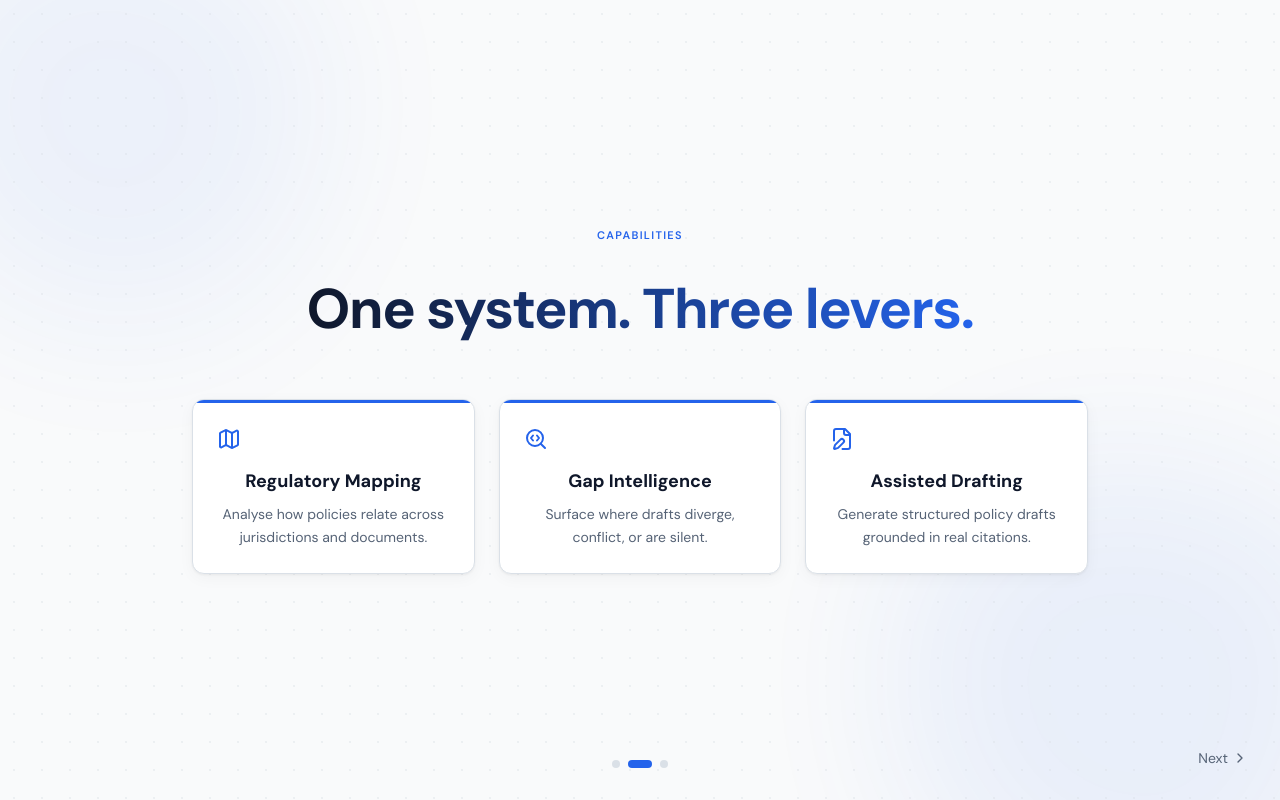
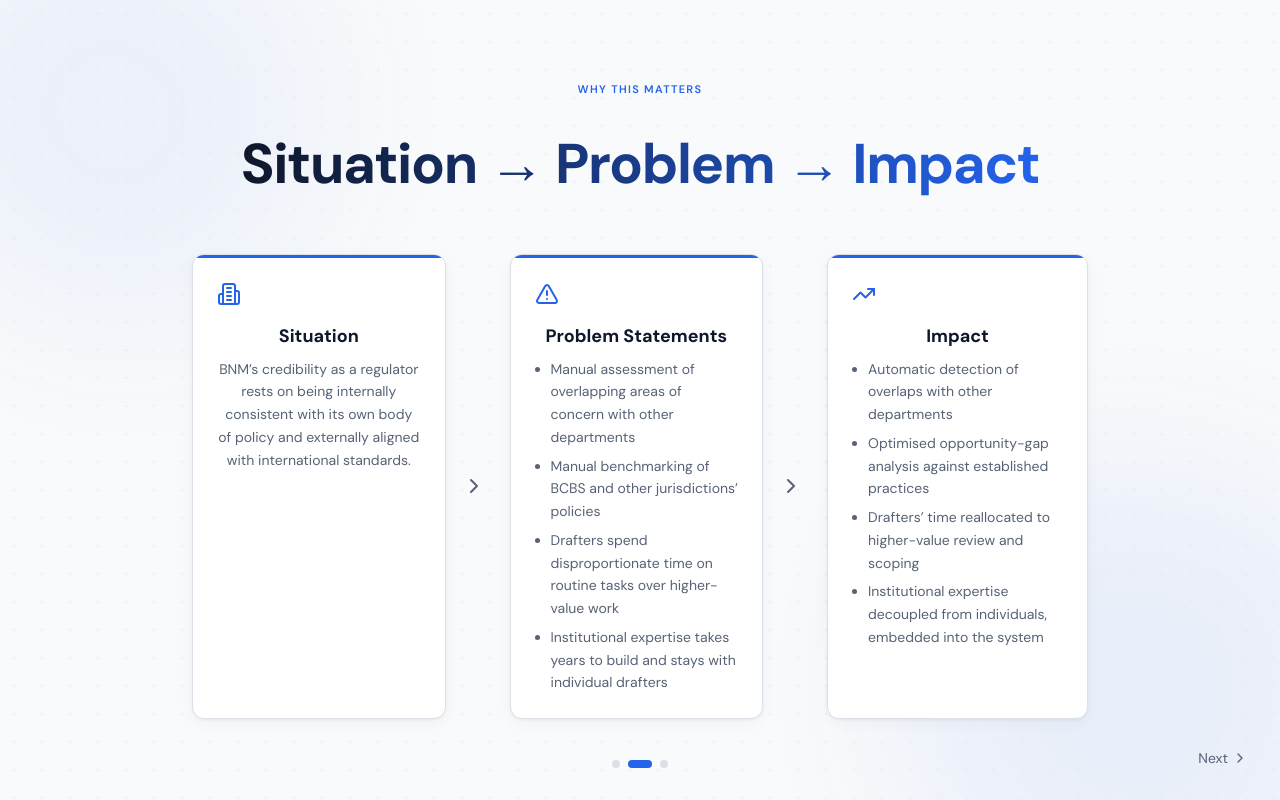
Before and after one commit to dzaffren/copa-hackathon, a React (Vite) app in the folder frontend/: page /intro in a window 1280 px wide. Both pictures are taken after a click on the button "Next". Built offline with nearby package versions, Linux system fonts and the light colour scheme; no server answers.

Commit message:
feat: implement multi-slide IntroPage redesign, presentation scripts, and supporting documentation

```diff
--- a/frontend/src/features/intro/IntroPage.tsx
+++ b/frontend/src/features/intro/IntroPage.tsx
@@ -3,9 +3,9 @@
 import {
   ChevronDown,
   ChevronRight,
-  Map,
-  SearchCode,
-  FileEdit,
+  Building2,
+  AlertTriangle,
+  TrendingUp,
   type LucideIcon,
 } from "lucide-react";
 
@@ -173,7 +173,7 @@
 interface FeatureCardProps {
   icon: LucideIcon;
   title: string;
-  description: string;
+  description: ReactNode;
   delayMs: number;
   active: boolean;
   reduceMotion: boolean;
@@ -192,7 +192,7 @@
 }: FeatureCardProps) {
   return (
     <div
-      className="w-full max-w-xs overflow-hidden rounded-xl motion-reduce:opacity-100"
+      className="flex h-full w-full max-w-xs flex-col overflow-hidden rounded-xl motion-reduce:opacity-100"
       style={{
         backgroundColor: "hsl(var(--card))",
         border: "1px solid hsl(var(--border))",
@@ -203,41 +203,61 @@
             : `fadeSlideUp 0.5s ${delayMs}ms var(--ease-out-expo) both`,
       }}
     >
-      <div className="h-[3px] w-full" style={{ backgroundColor: "hsl(var(--primary))" }} />
-      <div className="p-6">
-        <Icon className="h-6 w-6" style={{ color: "hsl(var(--primary))" }} />
+      <div className="h-[3px] w-full flex-shrink-0" style={{ backgroundColor: "hsl(var(--primary))" }} />
+      <div className="flex flex-1 flex-col p-6">
+        <Icon className="h-6 w-6 flex-shrink-0" style={{ color: "hsl(var(--primary))" }} />
         <h3
-          className="mt-4 text-lg font-bold"
+          className="mt-4 flex-shrink-0 text-lg font-bold"
           style={{ color: "hsl(var(--foreground))", fontFamily: FONT_FAMILY }}
         >
           {title}
         </h3>
-        <p
-          className="mt-2 text-sm leading-relaxed"
+        <div
+          className="mt-2 flex-1 text-sm leading-relaxed"
           style={{ color: "hsl(var(--muted-foreground))", fontFamily: FONT_FAMILY }}
         >
           {description}
-        </p>
+        </div>
       </div>
     </div>
   );
 }
 
-const FEATURES: { icon: LucideIcon; title: string; description: string }[] = [
+const SIP_CARDS: { icon: LucideIcon; title: string; description: ReactNode }[] = [
   {
-    icon: Map,
-    title: "Regulatory Mapping",
-    description: "Analyse how policies relate across jurisdictions and documents.",
+    icon: Building2,
+    title: "Situation",
+    description: (
+      <p>
+        BNM&rsquo;s credibility as a regulator rests on being internally
+        consistent with its own body of policy and externally aligned with
+        international standards.
+      </p>
+    ),
   },
   {
-    icon: SearchCode,
-    title: "Gap Intelligence",
-    description: "Surface where drafts diverge, conflict, or are silent.",
+    icon: AlertTriangle,
+    title: "Problem Statements",
+    description: (
+      <ul className="list-disc space-y-1.5 pl-4 text-left">
+        <li>Manual assessment of overlapping areas of concern with other departments</li>
+        <li>Manual benchmarking of BCBS and other jurisdictions&rsquo; policies</li>
+        <li>Drafters spend disproportionate time on routine tasks over higher-value work</li>
+        <li>Institutional expertise takes years to build and stays with individual drafters</li>
+      </ul>
+    ),
   },
   {
-    icon: FileEdit,
-    title: "Assisted Drafting",
-    description: "Generate structured policy drafts grounded in real citations.",
+    icon: TrendingUp,
+    title: "Impact",
+    description: (
+      <ul className="list-disc space-y-1.5 pl-4 text-left">
+        <li>Automatic detection of overlaps with other departments</li>
+        <li>Optimised opportunity-gap analysis against established practices</li>
+        <li>Drafters&rsquo; time reallocated to higher-value review and scoping</li>
+        <li>Institutional expertise decoupled from individuals, embedded into the system</li>
+      </ul>
+    ),
   },
 ];
 
@@ -280,8 +300,11 @@
 
       <SlidePanel index={0} activeSlide={activeSlide} reduceMotion={reduceMotion}>
         <div className="mx-auto flex max-w-2xl flex-col items-center text-center">
+          <Overline delayMs={0} reduceMotion={reduceMotion}>
+            COPA Hackathon 2026 &middot; Must-Win 10
+          </Overline>
           <h1
-            className="font-bold tracking-tight text-transparent motion-reduce:opacity-100"
+            className="mt-6 font-bold tracking-tight text-transparent motion-reduce:opacity-100"
             style={{
               fontSize: "clamp(48px, 6vw, 80px)",
               letterSpacing: "-0.025em",
@@ -314,6 +337,17 @@
             <span className="text-primary">A</span>rtefacts &amp;{" "}
             <span className="text-primary">S</span>tandards
           </p>
+          <p
+            className="mt-4 text-sm font-medium motion-reduce:opacity-100"
+            style={{
+              color: "hsl(var(--muted-foreground))",
+              animation: reduceMotion
+                ? undefined
+                : "fadeSlideUp 0.5s 250ms var(--ease-out-expo) both",
+            }}
+          >
+            by Team Copang
+          </p>
         </div>
 
         {!reduceMotion && (
@@ -342,7 +376,7 @@
       <SlidePanel index={1} activeSlide={activeSlide} reduceMotion={reduceMotion}>
         <div className="mx-auto flex max-w-4xl flex-col items-center text-center">
           <Overline delayMs={0} reduceMotion={reduceMotion}>
-            CAPABILITIES
+            WHY THIS MATTERS
           </Overline>
           <h2
             className="mt-6 font-bold tracking-tight text-transparent motion-reduce:opacity-100"
@@ -358,19 +392,27 @@
                 : "fadeSlideUp 0.5s 100ms var(--ease-out-expo) both",
             }}
           >
-            One system. Three levers.
+            Situation &rarr; Problem &rarr; Impact
           </h2>
           <div className="mt-12 flex w-full flex-col items-center gap-6 sm:flex-row sm:items-stretch sm:justify-center">
-            {FEATURES.map((feature, i) => (
-              <FeatureCard
-                key={feature.title}
-                icon={feature.icon}
-                title={feature.title}
-                description={feature.description}
-                delayMs={i * 100}
-                active={activeSlide === 1}
-                reduceMotion={reduceMotion}
-              />
+            {SIP_CARDS.map((card, i) => (
+              <div key={card.title} className="flex items-stretch gap-4">
+                <FeatureCard
+                  icon={card.icon}
+                  title={card.title}
+                  description={card.description}
+                  delayMs={i * 100}
+                  active={activeSlide === 1}
+                  reduceMotion={reduceMotion}
+                />
+                {i < SIP_CARDS.length - 1 && (
+                  <ChevronRight
+                    aria-hidden
+                    className="hidden h-6 w-6 flex-shrink-0 self-center sm:block"
+                    style={{ color: "hsl(var(--muted-foreground))" }}
+                  />
+                )}
+              </div>
             ))}
           </div>
         </div>
@@ -448,7 +490,7 @@
                 : "fadeSlideUp 0.5s 400ms var(--ease-out-expo) both",
             }}
           >
-            Open Finance Division · Bank Negara Malaysia · 2026
+            Bank Negara Malaysia · 2026
           </p>
         </div>
       </SlidePanel>
```
